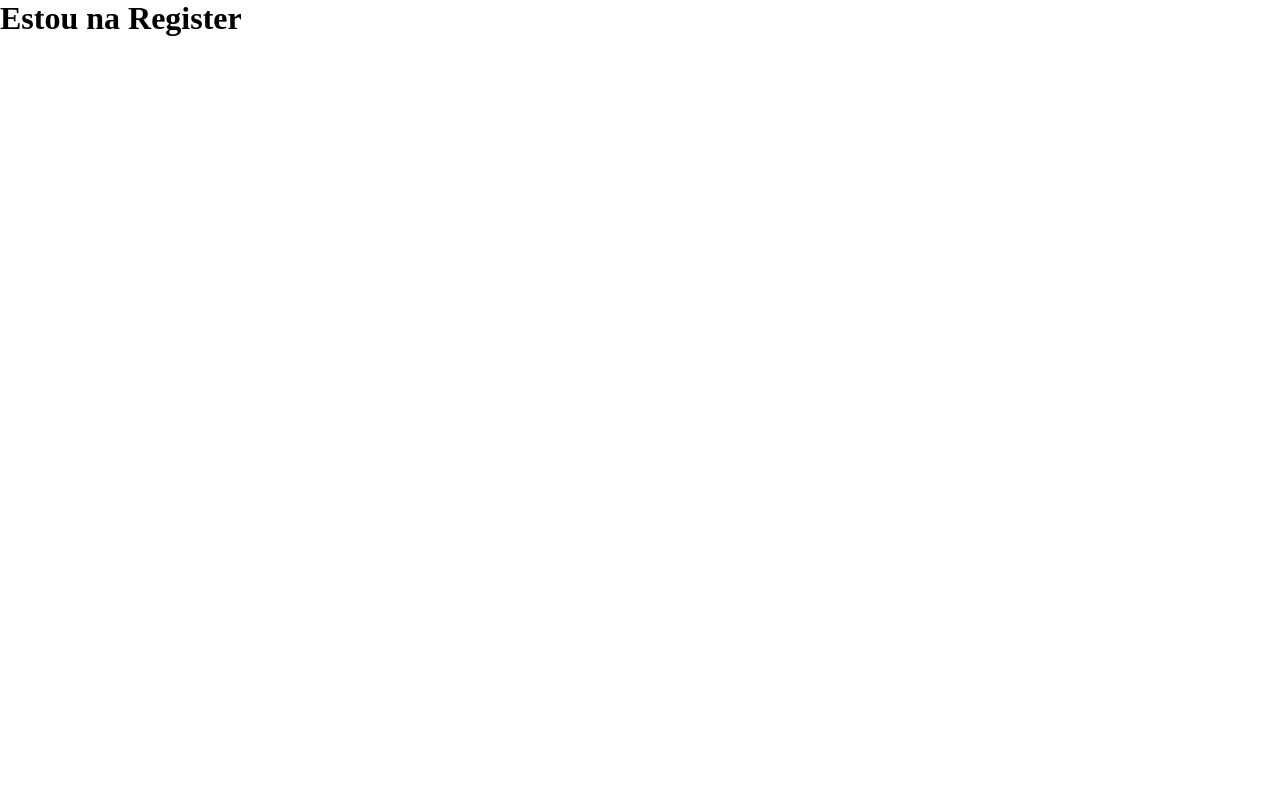
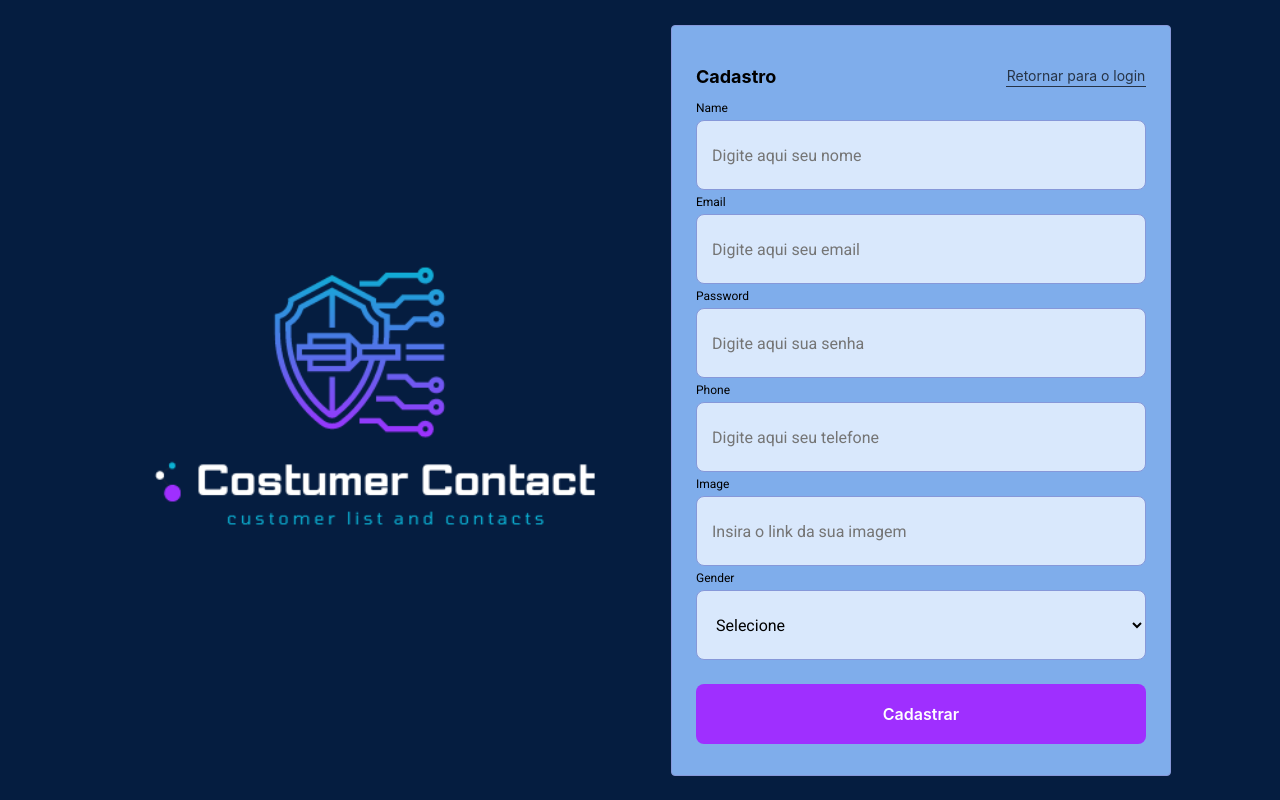
Before and after one commit to alexandra86/front-desafioFullStack-alexandra86, a React (Vite) app: page /register in a window 1280 px wide. Built offline with nearby package versions, Linux system fonts and the light colour scheme.

Commit message:
feat: RegisterPage

```diff
--- a/src/contexts/AuthContext.jsx
+++ b/src/contexts/AuthContext.jsx
@@ -35,6 +35,21 @@ export const AuthProvider = ({ children }) => {
     getClient();
   }, []);
 
+  async function NewRegister(data) {
+    try {
+      setLoading(true);
+      const response = await api.post("/clients", data);
+      toast.success("Cadastro relizado com sucesso!");
+      setTimeout(() => {
+        navigate("/");
+      }, 5000);
+    } catch (error) {
+      toast.error("Usuário já cadastrado!");
+    } finally {
+      setLoading(false);
+    }
+  }
+
   const NewLogin = async (data) => {
     try {
       setLoading(true);
@@ -69,6 +84,7 @@ export const AuthProvider = ({ children }) => {
         setClient,
         newLoading,
         setNewLoading,
+        NewRegister,
       }}
     >
       {children}
--- a/src/pages/LoginPage/index.jsx
+++ b/src/pages/LoginPage/index.jsx
@@ -82,7 +82,7 @@ export const LoginPage = () => {
         </button>
       </section>
       <section className="secApresentation">
-        <img src={logo} alt="" />
+        <img src={logo} alt="imagem de costumer contact" />
       </section>
     </StyledLoginPage>
   );
--- a/src/pages/LoginPage/style.js
+++ b/src/pages/LoginPage/style.js
@@ -53,7 +53,7 @@ export const StyledLoginPage = styled.div`
     margin-bottom: 0.9375rem;
     padding: 1.25rem 0.9375rem;
     margin-bottom: 0.3125rem;
-    font-family: "Inter", sans-serif;
+    font-family: "Roboto", sans-serif;
     font-weight: 400;
     font-size: 1rem;
     background-color: #d9e8fc;
--- a/src/pages/RegisterPage/index.jsx
+++ b/src/pages/RegisterPage/index.jsx
@@ -1,9 +1,137 @@
-import React from "react";
+import React, { useContext } from "react";
+import { useNavigate } from "react-router-dom";
+import { AuthContext } from "../../contexts/AuthContext";
+import { useForm } from "react-hook-form";
+import { yupResolver } from "@hookform/resolvers/yup";
+import { StyledRegisterPage } from "./style";
+import { registerSchema } from "./registerSchema";
+import logo from "../../img/logo_costumer.svg";
 
 export const RegisterPage = () => {
+  const { loading, NewRegister } = useContext(AuthContext);
+
+  const navigate = useNavigate();
+  function goLoginClick() {
+    navigate("/");
+  }
+
+  const {
+    register,
+    handleSubmit,
+    formState: { errors },
+    reset,
+  } = useForm({
+    mode: "onBlur",
+    defaultValues: {
+      name: "",
+      email: "",
+      password: "",
+      phone: "",
+      image: "",
+      gender: "",
+    },
+    resolver: yupResolver(registerSchema),
+  });
+
+  async function submit(data) {
+    const information = { ...data };
+    await NewRegister(information);
+    reset();
+  }
   return (
-    <div>
-      <h1>Estou na Register</h1>
-    </div>
+    <StyledRegisterPage>
+      <section className="secApresentation">
+        <img src={logo} alt="imagem de costumer contact" />
+      </section>
+      <section className="secRegister">
+        <div className="areaRegisterAndGoToLogin">
+          <h1 className="titleRegister">Cadastro</h1>
+          <button className="btGoToLogin" onClick={goLoginClick}>
+            Retornar para o login
+          </button>
+        </div>
+        <form
+          className="formRegister"
+          onSubmit={handleSubmit(submit)}
+          noValidate
+        >
+          <label htmlFor="name" className="lbRegister">
+            Name
+          </label>
+          <input
+            type="text"
+            placeholder="Digite aqui seu nome"
+            className="iptRegister"
+            {...register("name")}
+          />
+          {errors.name && <p className="areaError">{errors.name.message}</p>}
+          <label htmlFor="email" className="lbRegister">
+            Email
+          </label>
+          <input
+            type="email"
+            placeholder="Digite aqui seu email"
+            className="iptRegister"
+            {...register("email")}
+          />
+          {errors.email && <p className="areaError">{errors.email.message}</p>}
+          <label htmlFor="password" className="lbRegister">
+            Password
+          </label>
+          <input
+            type="password"
+            placeholder="Digite aqui sua senha"
+            className="iptRegister"
+            {...register("password")}
+          />
+          {errors.password && (
+            <p className="areaError">{errors.password.message}</p>
+          )}
+          <label htmlFor="phone" className="lbRegister">
+            Phone
+          </label>
+          <input
+            type="text"
+            placeholder="Digite aqui seu telefone"
+            className="iptRegister"
+            {...register("phone")}
+          />
+          {errors.phone && <p className="areaError">{errors.phone.message}</p>}
+
+          <label htmlFor="image" className="lbRegister">
+            Image
+          </label>
+          <input
+            type="url"
+            placeholder="Insira o link da sua imagem"
+            className="iptRegister"
+            {...register("image")}
+          />
+          {errors.image && <p className="areaError">{errors.image.message}</p>}
+
+          <label htmlFor="gender" className="lbRegister">
+            Gender
+          </label>
+          <select
+            name="gender"
+            id="gender"
+            className="iptRegister"
+            {...register("gender")}
+          >
+            <option value="">Selecione</option>
+            <option value="male">male</option>
+            <option value="female">female</option>
+            <option value="no binary">no binary</option>
+            <option value="I prefer not to say">I prefer not to say</option>
+          </select>
+          {errors.gender && (
+            <p className="areaError">{errors.gender.message}</p>
+          )}
+          <button type="submit" className="btRegister" disabled={loading}>
+            {loading ? "Carregando..." : "Cadastrar"}
+          </button>
+        </form>
+      </section>
+    </StyledRegisterPage>
   );
 };
--- /dev/null
+++ b/src/pages/RegisterPage/registerSchema.js
@@ -0,0 +1,32 @@
+import * as yup from "yup";
+
+export const registerSchema = yup.object().shape({
+  name: yup
+    .string()
+    .required("O nome é obrigatório!")
+    .min(3, "O nome precisa ter pelo 3 caracteres.")
+    .max(200, "O nome pode ter no máximo 200 caracteres."),
+
+  email: yup
+    .string()
+    .required("O email é obrigatório")
+    .email("É necessário fornecer um email."),
+
+  password: yup
+    .string()
+    .required("A senha obrigatória")
+    .matches(/(?=.*?[A-Z])/, "É necessário uma letra maiúscula.")
+    .matches(/(?=.*?[a-z])/, "É necessário uma letra minúscula.")
+    .matches(/(?=.*?[0-9])/, "É necessário pelo menos um número.")
+    .matches(
+      /(?=.*?[#?!@$%^&*-])/,
+      "É necessário pelo menos um caractere especial"
+    )
+    .min(8, "É necessário uma senha de pelos 8 caracteres"),
+
+  phone: yup.string().required("Campo Obrigatório"),
+
+  image: yup.string().required("Campo Obrigatório"),
+
+  gender: yup.string().required("Selecione uma opção"),
+});
--- a/src/pages/RegisterPage/style.js
+++ b/src/pages/RegisterPage/style.js
@@ -0,0 +1,179 @@
+import styled from "styled-components";
+
+export const StyledRegisterPage = styled.div`
+  max-width: 100vw;
+  width: 100%;
+  height: 100vh;
+  display: flex;
+  align-items: center;
+  justify-content: center;
+  gap: 3.875rem;
+  background-color: #051d40;
+
+  .secApresentation {
+    max-width: 31.25rem;
+    width: 100%;
+    height: 34.8125rem;
+    display: flex;
+    flex-direction: column;
+    align-items: center;
+    justify-content: center;
+    padding: 1.625rem 1.5rem;
+    background-color: #051d40;
+  }
+
+  .areaImageAndMessage {
+    margin-top: 1.875rem;
+    margin-bottom: 1.875rem;
+    max-width: 23.5625rem;
+    width: 100%;
+    height: 5.9375rem;
+    display: flex;
+    padding: 1.0625rem 0rem 1.125rem 0.875rem;
+    gap: 1.1875rem;
+    background-color: #ffffff;
+    border: 0.0625rem solid #e0e0e0;
+    border-radius: 0.3125rem;
+  }
+
+  .secRegister {
+    max-width: 31.25rem;
+    width: 100%;
+    height: 46.9375rem;
+    display: flex;
+    flex-direction: column;
+    justify-content: center;
+    border-radius: 0.25rem;
+    border: 0.1125rem solid #8698d9;
+    padding: 1.75rem 1.5rem;
+    background-color: #7fadeb;
+  }
+
+  .areaRegisterAndGoToLogin {
+    margin-top: 1.75rem;
+    margin-bottom: 0.875rem;
+    max-width: 28.25rem;
+    width: 100%;
+    display: flex;
+    align-items: center;
+    justify-content: space-between;
+  }
+
+  .titleRegister {
+    font-family: "Inter", sans-serif;
+    font-weight: 700;
+    font-size: 1.125rem;
+    color: #000000;
+  }
+
+  .btGoToLogin {
+    max-width: 8.75rem;
+    width: 100%;
+    height: 1.375rem;
+    font-family: "Inter", sans-serif;
+    font-weight: 400;
+    font-size: 0.875rem;
+    color: rgba(0, 0, 0, 0.7);
+    border-bottom: 0.1125rem solid rgba(0, 0, 0, 0.7);
+  }
+  .btGoToLogin:hover {
+    font-weight: 500;
+    color: #333333;
+    -webkit-tranform: scale(1.1);
+    -webkit-transition: scale(1.1);
+  }
+
+  .formRegister {
+    max-width: 28.25rem;
+    width: 100%;
+    display: flex;
+    flex-direction: column;
+  }
+
+  .lbRegister {
+    margin-bottom: 0.3125rem;
+    font-family: "Roboto", sans-serif;
+    font-weight: 400;
+    font-size: 0.75rem;
+    color: #000000;
+  }
+
+  .iptRegister {
+    max-width: 28.25rem;
+    width: 100%;
+    height: 4.375rem;
+    margin-bottom: 0.9375rem;
+    padding: 1.25rem 0.9375rem;
+    margin-bottom: 0.3125rem;
+    font-family: "Roboto", sans-serif;
+    font-weight: 400;
+    font-size: 1rem;
+    background-color: #d9e8fc;
+    color: #000000;
+    outline: none;
+    border: 0.1125rem solid #8698d9;
+    border-radius: 0.5rem;
+  }
+
+  .iiptRegister::placeholder {
+    font-family: "Roboto", sans-serif;
+    font-weight: 400;
+    font-size: 1rem;
+  }
+
+  .iptRegister:focus {
+    border: 0.1125rem solid #333333;
+    border-radius: 0.5rem;
+  }
+  .iptRegister:hover {
+    border: 0.1125rem solid #333333;
+    border-radius: 0.5rem;
+  }
+
+  .btRegister {
+    max-width: 28.25rem;
+    width: 100%;
+    height: 3.75rem;
+    margin-top: 1.1875rem;
+    margin-bottom: 1.1875rem;
+    background-color: #9f2fff;
+    border-radius: 0.5rem;
+    padding: 0rem 2.5rem;
+    font-family: "Inter", sans-serif;
+    font-weight: 600;
+    font-size: 1rem;
+    color: #ffffff;
+  }
+
+  .btRegister:hover {
+    background-color: #fc8dca;
+  }
+
+  .areaError {
+    color: #e60000;
+    font-family: "Inter", sans-serif;
+    font-weight: 500;
+    font-size: 0.75rem;
+  }
+
+  @media (max-width: 67.5rem) {
+    flex-direction: column;
+    gap: 0;
+
+    .secApresentation {
+      height: 6.8125rem;
+    }
+
+    .secRegister {
+      border: none;
+    }
+
+    .reminder {
+      margin-bottom: 0.3125rem;
+    }
+
+    .hidden {
+      display: none;
+    }
+  }
+`;
```
